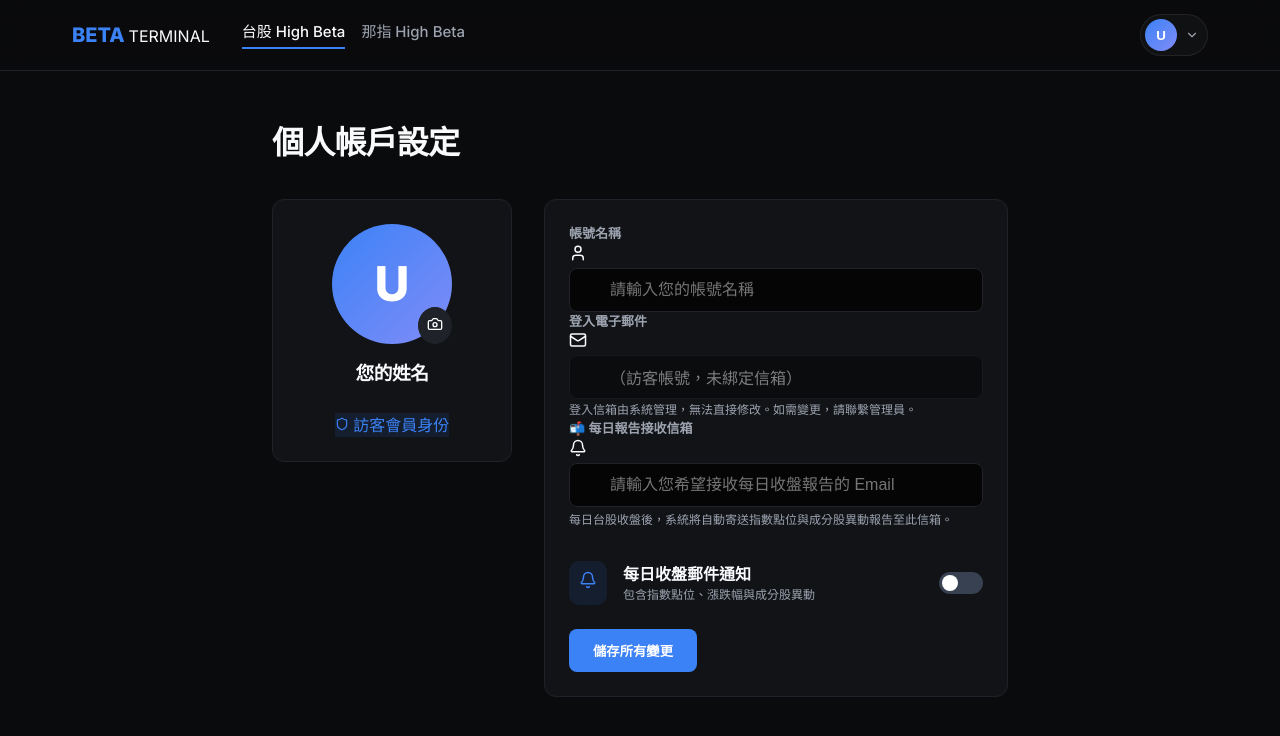
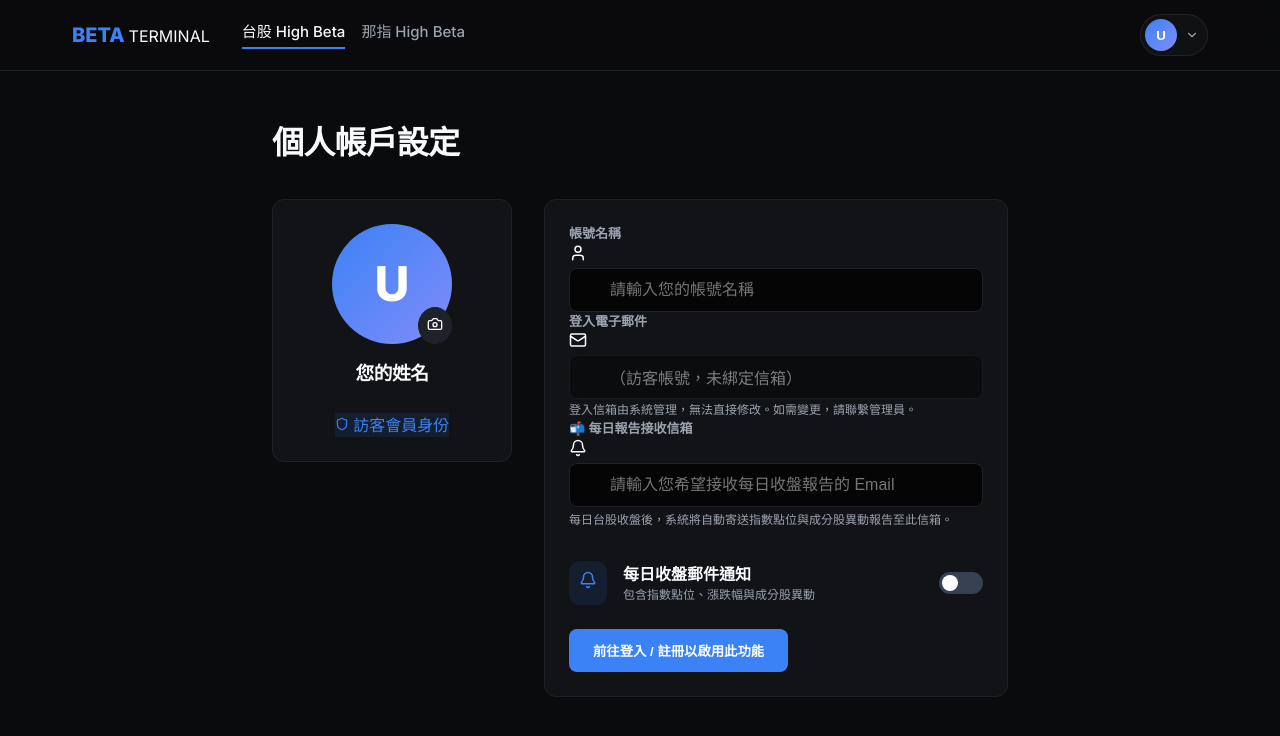
Before and after one commit to forjerry-cell/index-terminal, a Next.js app: page /profile in a window 1280 px wide. Shown: the top 736 px of the page. Built offline with nearby package versions, Linux system fonts and the light colour scheme; no server answers.

Commit message:
fix: prompt unauthenticated users to login instead of failing to save profile

```diff
--- a/app/profile/page.tsx
+++ b/app/profile/page.tsx
@@ -157,10 +157,27 @@ export default function ProfilePage() {
               </div>
 
               <div className="flex items-center gap-4" style={{ marginTop: '1.5rem' }}>
-                <button type="submit" className="btn" disabled={updating}>
-                  {updating ? '更新中...' : '儲存所有變更'}
-                </button>
-                {message && <span style={{ color: 'var(--accent-secondary)', fontSize: '0.875rem', fontWeight: 600 }} className="flex items-center gap-2"><Check size={16} /> {message}</span>}
+                {!formData.email && formData.email !== undefined ? (
+                   <button type="button" className="btn" onClick={() => window.location.href = '/login'}>
+                     前往登入 / 註冊以啟用此功能
+                   </button>
+                ) : (
+                  <button type="submit" className="btn" disabled={updating}>
+                    {updating ? '更新中...' : '儲存所有變更'}
+                  </button>
+                )}
+                {message && (
+                  <span style={{
+                    color: message.includes('失敗') || message.includes('錯誤') ? 'var(--error)' : 'var(--accent-secondary)',
+                    fontSize: '0.875rem',
+                    fontWeight: 600,
+                    display: 'flex',
+                    alignItems: 'center',
+                    gap: '4px'
+                  }}>
+                    <Check size={16} /> {message}
+                  </span>
+                )}
               </div>
             </form>
           </section>
```
